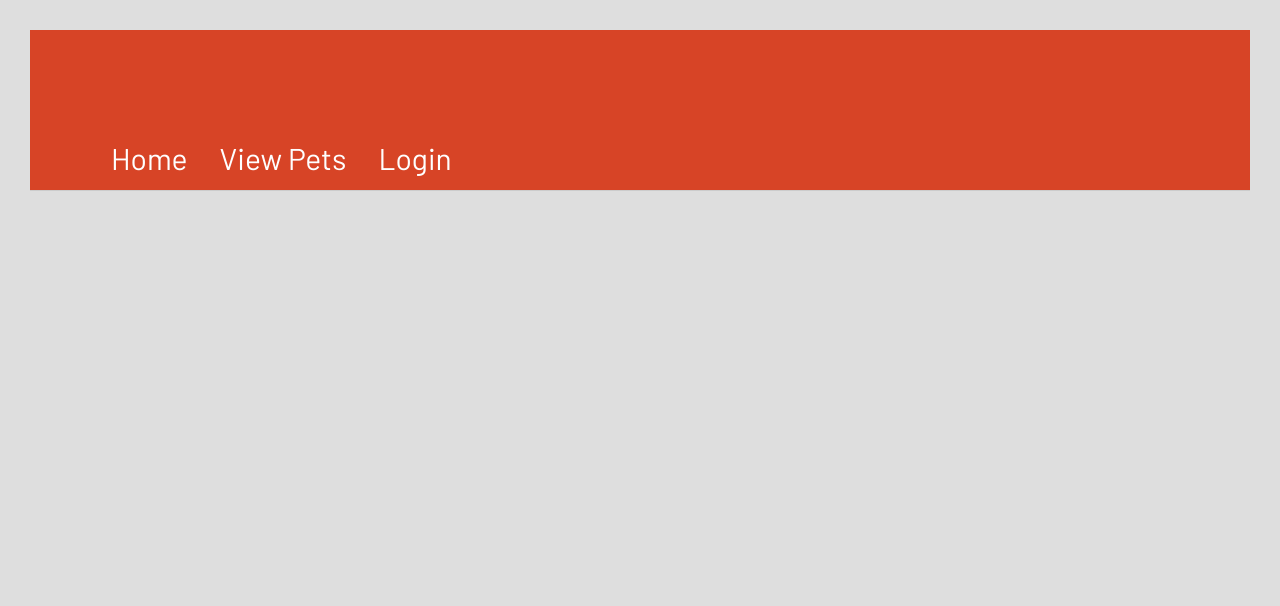
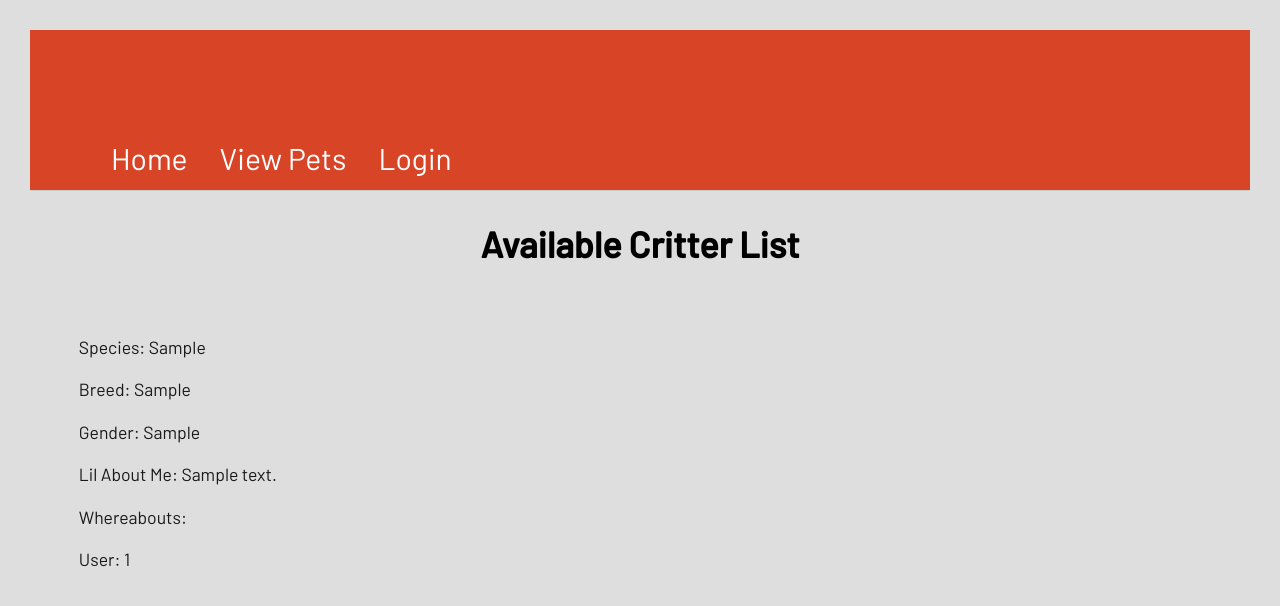
Before and after one commit to ckkorson/critter-gitter, a Node server app: page /pets in a window 1280 px wide. Shown: the top 606 px of the page. Run offline with Node 20, Linux system fonts and the light colour scheme; tables that the repository leaves empty hold one stand-in row (values such as "Sample post"); some libraries are stand-ins or nearby versions.

Commit message:
petView is working

```diff
--- a/seeds/petData.js
+++ b/seeds/petData.js
@@ -7,6 +7,7 @@
     "breed": "Beagle",
     "gender": "Male",
     "description": "He is super sweet!",
+    "location": "Knoxville",
     "user_id": 1
   },
   {
@@ -15,6 +16,7 @@
     "breed": "Coonhound/Shepard",
     "gender": "Male",
     "description": "He loves to snuggle!",
+    "location": "Memphis",
     "user_id": 2
   },
   {
@@ -23,6 +25,7 @@
     "breed": "Arabian",
     "gender": "Female",
     "description": "She is very fast!",
+    "location": "Nashville",
     "user_id": 3
   }
 ];
--- a/views/petView.handlebars
+++ b/views/petView.handlebars
@@ -1,28 +1,27 @@
-<!-- Loop over each object in the projects array -->
-{{#each pets as |pet| }}
-  <div class="row mb-4 project ">
-    {{!-- <div class="col-md-5"> --}}
+<body>
+  <h1>Available Critter List</h1>
+  <ul class="pet-list-container"></ul>
+    {{#each pets}}
+    <li class="critters">
+      <h2>{{pet.name}}</h2>
+      <p>Species: {{species}}</p>
+      <p>Breed: {{breed}}</p>
+      <p>Gender: {{gender}}</p>
+      <p>Lil About Me: {{description}}</p>
+      <p>Whereabouts: {{location}}</p>
+      <p>User: {{user_id}}</p>
+    </li>
+    {{/each}}
+</body>
+
+<div class=>
+  <div class="row mb-4">
+    <ul
       <h2>
-        <p>{{pet.user.name}}</p>
+        {{!-- <p>{{pet.user.name}}</p> --}}
       </h2>
       <!--why is this not woking -->
-
-      {{!-- <p>
-        <span for="img" aria-label="money">💲</span>
-        <!-- Pass needed_funding value to the helper function -->
-        <span class="dollar-amount">{{format_amount project.needed_funding}}</span>
-        needed!
-      </p>
-      <p>Created by {{project.user.name}} on {{format_date project.date_created}}</p>
-    </div>
-    <div class="col-md-7">
-      <p>
-        {{project.description}}
-      </p>
-    </div> --}}
-
   </div>
-  {{/each}}
-
-
+{{!-- {{#each pets as |pet| }} --}}
+  {{!-- {{/each}}  --}}
 </div>
```
Also changed, not shown: views/singlePet.handlebars (+1 -20 lines).
